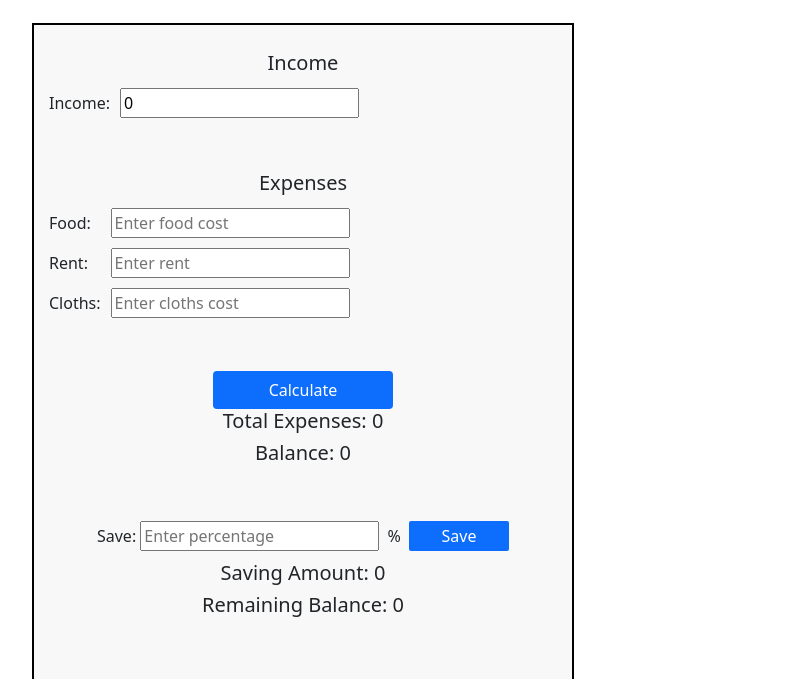
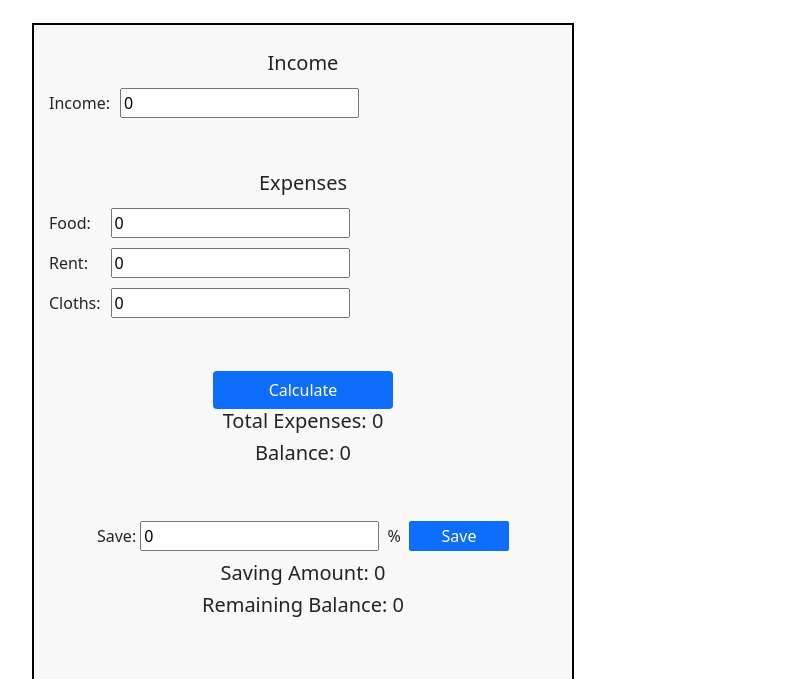
Before and after one commit to MdMostaqAhmed/salary-management-system, a plain HTML site: page index.html in a window 1280 px wide. Shown: the part 121-800 px from the top of the page, without its empty margins (50-859 px from the left). Drawn offline with nearby package versions, Linux system fonts and the light colour scheme.

Commit message:
inaput default value 0 set

```diff
--- a/index.html
+++ b/index.html
@@ -44,15 +44,15 @@
             <table>
               <tr>
                 <td>Food:</td>
-                <td><input id="food-cost" type="number" placeholder="Enter food cost"/></td>
+                <td><input id="food-cost" type="number" value="0"/></td>
               </tr>
               <tr>
                 <td>Rent:</td>
-                <td><input id="rent-cost" type="number" placeholder="Enter rent"/></td>
+                <td><input id="rent-cost" type="number" value="0"/></td>
               </tr>
               <tr>
                 <td>Cloths:</td>
-                <td><input id="cloth-cost" type="number" placeholder="Enter cloths cost"/></td>
+                <td><input id="cloth-cost" type="number" value="0""/></td>
               </tr>
             </table
           </div>
@@ -67,7 +67,7 @@
           <div class="saving-remining mt-5">
               <div class="saving">
                   <span>Save: </span>
-                  <input id="percentage" type="number" placeholder="Enter percentage">
+                  <input id="percentage" type="number" value="0">
                   <span class="mx-1"> % </span>
                   <button id="saving" class="saving-button bg-primary">Save</button>
               </div>
```
